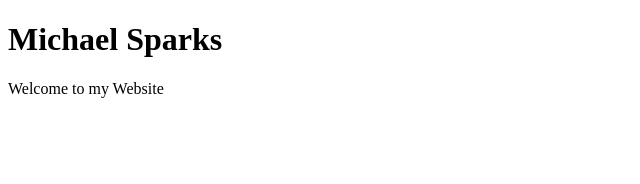
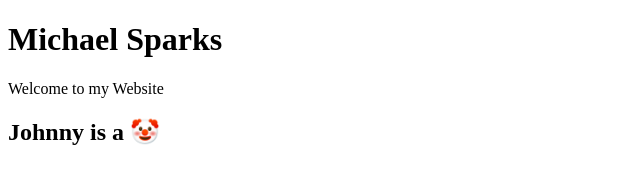
Before and after one commit to michaelpsparks/my-website, a plain HTML site: page index.html in a window 1280 px wide. Shown: the whole page, without its empty margins (0-640 px from the left). Drawn offline with Linux system fonts and the light colour scheme.

Commit message:
Update index.html

```diff
--- a/index.html
+++ b/index.html
@@ -16,6 +16,7 @@
 
 
      <p> Welcome to my Website </p>
+    <h2> Johnny is a 🤡 </h2>
 
 
     </body>
```
